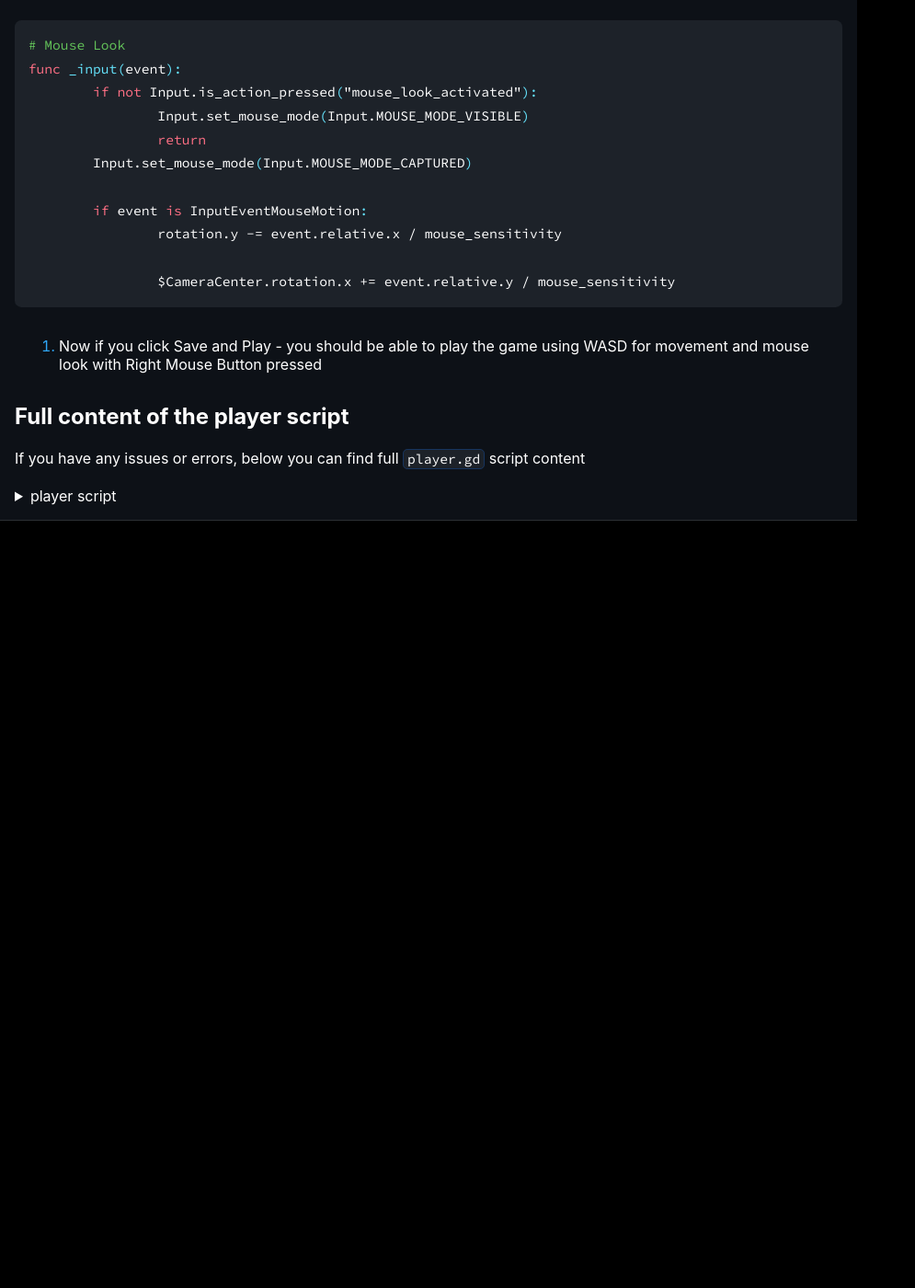
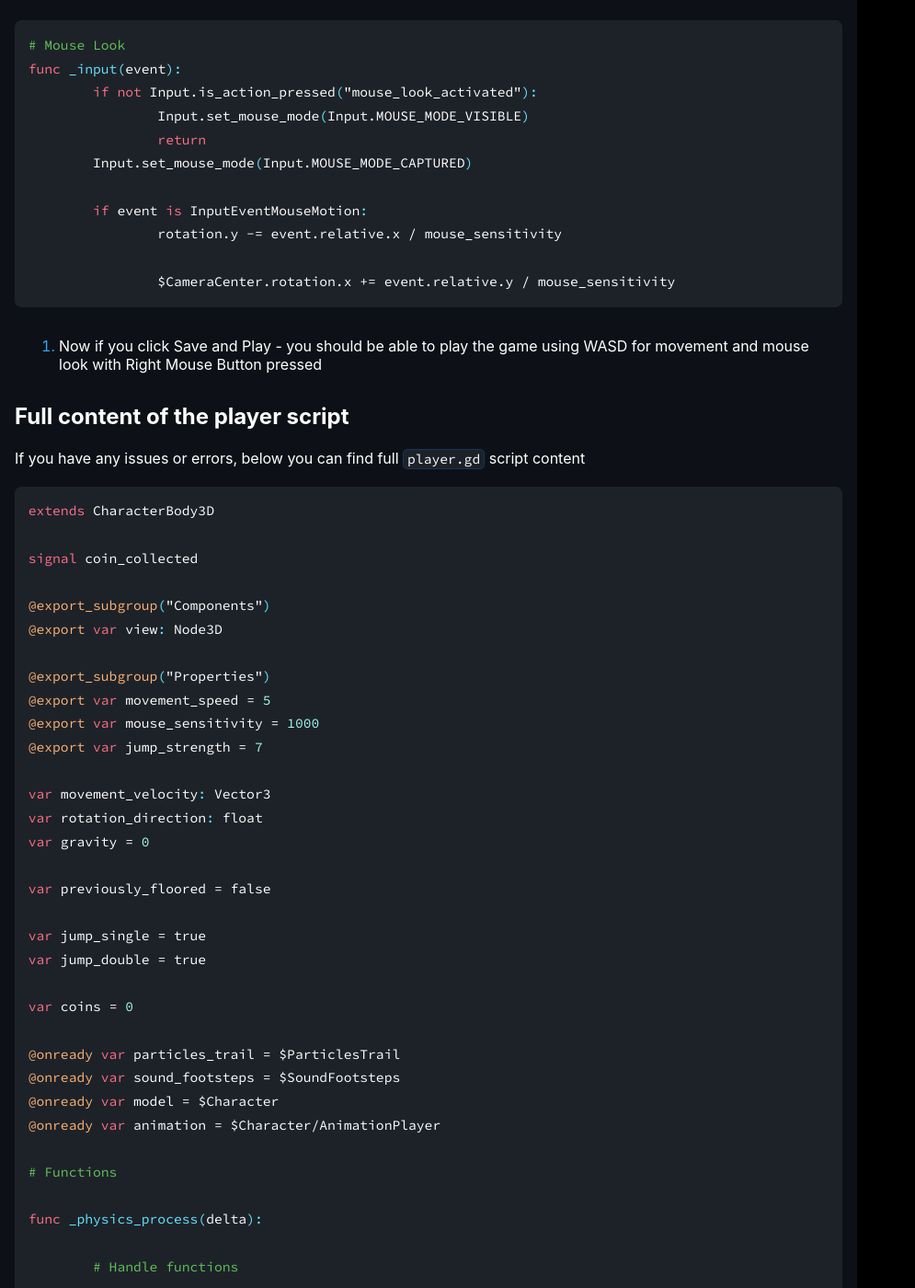
Before and after one commit to marpor/codingpirates, a Jekyll site: the page built from godot/quick_start_3d_platformer/mouse_look.md, in a window 1280 px wide and 1400 px high, scrolled down 7552 px. Shown: the whole window at 92% size, without its empty margins (0-995 px from the left). Built offline with Jekyll 4.4.1, drawn with Linux system fonts in a browser that asks for light colours; our own code applies the rules of GitHub Pages for plain Markdown files; before the commit the page ends 8182 px from its top, so only the background shows below that; some of the changed text lies outside the part shown.

Commit message:
updated the player.gd code block to fix how it's rendered (#2)

````diff
--- a/godot/quick_start_3d_platformer/mouse_look.md
+++ b/godot/quick_start_3d_platformer/mouse_look.md
@@ -183,10 +183,7 @@ func _input(event):
 
 If you have any issues or errors, below you can find full `player.gd` script content
 
-<details>
-  <summary>player script</summary>
-
-  ```gdscript
+```gdscript
 extends CharacterBody3D
 
 signal coin_collected
@@ -334,4 +331,3 @@ func collect_coin():
 	coin_collected.emit(coins)
 
   ```
-</details>
````
